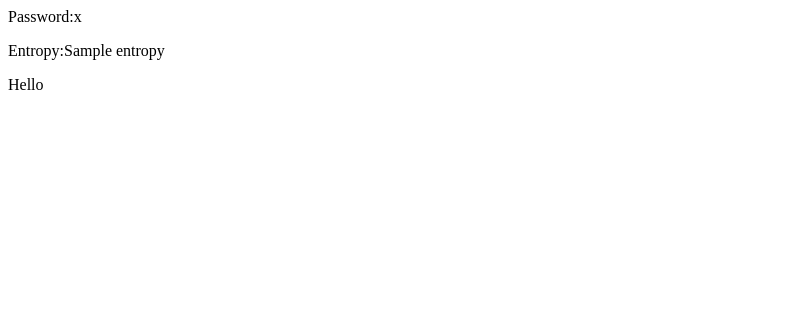
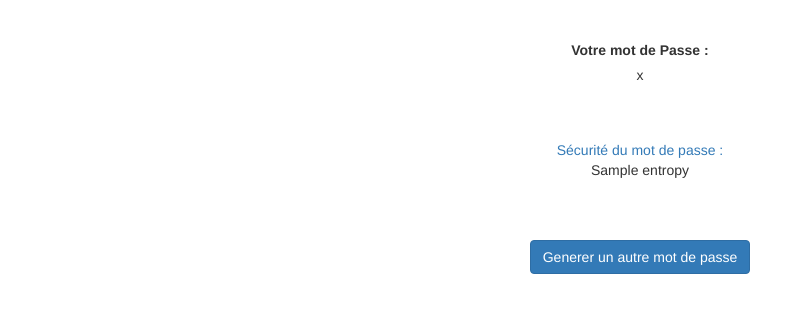
Before and after one commit to Scrum-M1-Dummy/passGenWebService, a Flask app: template templates/home.html in a window 1280 px wide. Shown: the top 313 px of the page, without its empty margins (0-805 px from the left). Run offline with Flask 2, Linux system fonts and the light colour scheme; the template is opened without the code that fills it: most values are stand-ins (such as "Sample title", 1, 10 or a date in 2020); some libraries are stand-ins or nearby versions.

Commit message:
Legere modifications de la page Index et modification complete de la page gen (home.html)

```diff
--- a/templates/home.html
+++ b/templates/home.html
@@ -1,3 +1,86 @@
-<p>Password:{{password}}</p>
-<p>Entropy:{{entropy}}</p>
-<p>Hello</p>
+<!doctype html>
+<html lang="en">
+<style>
+.error {color: #FF0000;}
+</style>
+<head>
+
+  <meta charset="utf-8">
+  <title>Password Generator</title>
+  <base href="/">
+  <meta name="viewport" content="width=device-width, initial-scale=1">
+  <link rel="icon" type="image/x-icon" href="favicon.ico">
+  <link rel="stylesheet" href="https://maxcdn.bootstrapcdn.com/bootstrap/3.4.1/css/bootstrap.min.css">
+  <script src="https://ajax.googleapis.com/ajax/libs/jquery/3.5.1/jquery.min.js"></script>
+  <script src="https://maxcdn.bootstrapcdn.com/bootstrap/3.4.1/js/bootstrap.min.js"></script>
+
+</head>
+
+<body>
+    <br/>
+    <br/>
+
+    <div class = "left-block">
+
+            <div class = "col-sm-4">
+            </div>
+            <div class = "col-sm-4 text-center">
+                <label>Votre mot de Passe :</label><p>{{password}}<p>
+            </div>
+            <div class = "col-sm-4">
+            </div>
+
+    </div>
+
+    <br/>
+    <br/>
+    <br/>
+    <br/>
+    <br/>
+    <div class = "left-block">
+
+            <div class = "col-sm-3">
+            </div>
+            <div class = "col-sm-6 text-center">
+                    <a data-toggle="popover" data-content="
+                    Indique l'entropie du mot de passe.<br/>
+                    Plus la valeur est élevé plus le mot de passe est sécurisé.<br/>
+                    300 est considéré comme une sécurité moyenne.<br/>
+                    750 est considéré comme une sécurité forte."
+                       data-html="true" data-placement="left">Sécurité du mot de passe : </a> <p>{{entropy}}</p>
+            </div>
+            <div class = "col-sm-3">
+            </div>
+
+    </div>
+
+    <br/>
+    <br/>
+    <br/>
+    <br/>
+    <br/>
+
+    <div class = "left-block">
+
+            <div class = "col-sm-4">
+            </div>
+            <div class = "col-sm-4 text-center">
+                    <button onclick="location.href='/index'" type="button" class="btn btn-primary">Generer un autre mot de passe</button>
+            </div>
+            <div class = "col-sm-4">
+            </div>
+
+    </div>
+
+
+</body>
+<script>
+
+$(document).ready(function() {
+    $(function () {
+        $('[data-toggle="popover"]').popover()
+    });
+
+})
+</script>
+</html>
```
Also changed, not shown: templates/index.html (+24 -6 lines).
